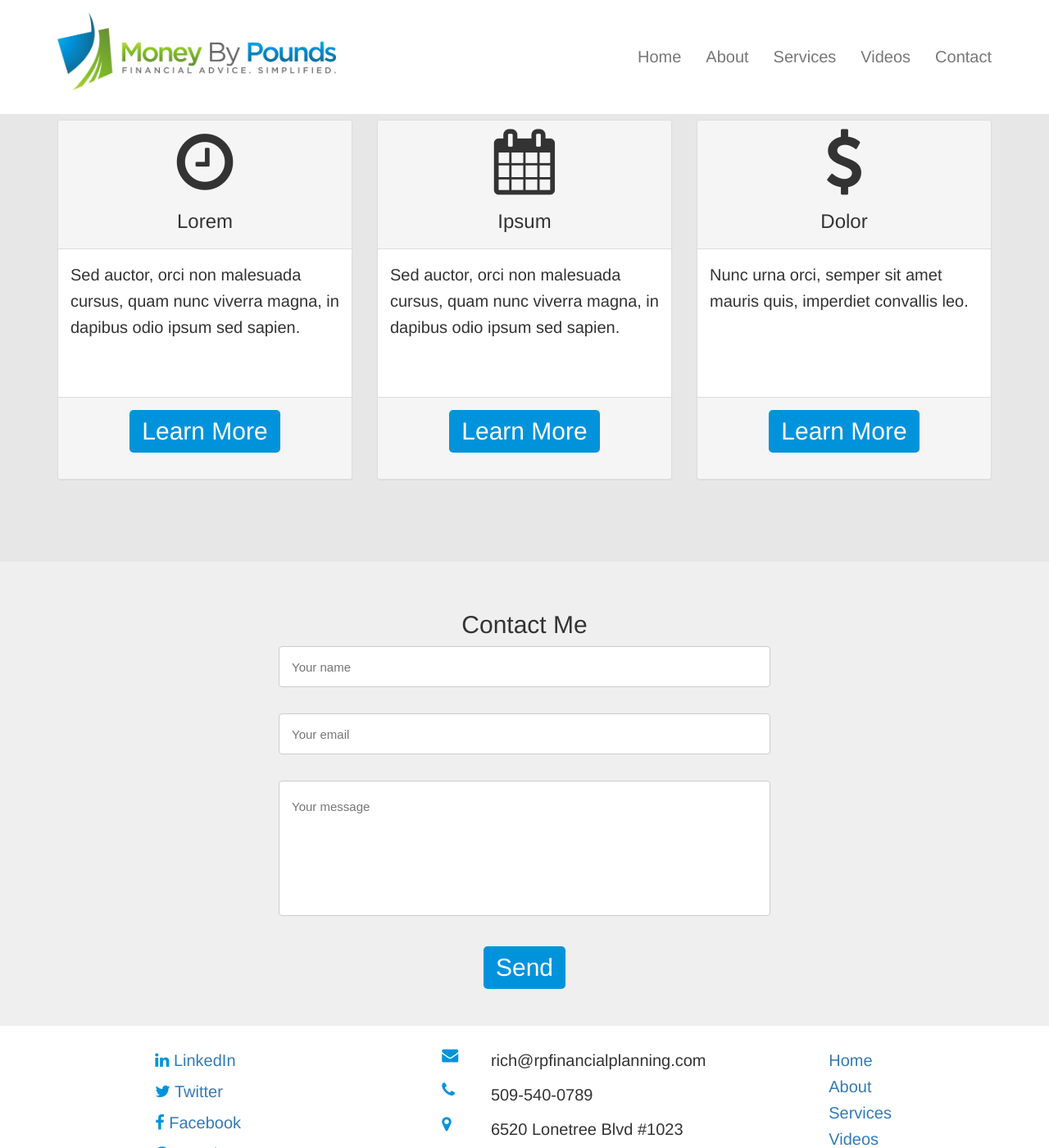
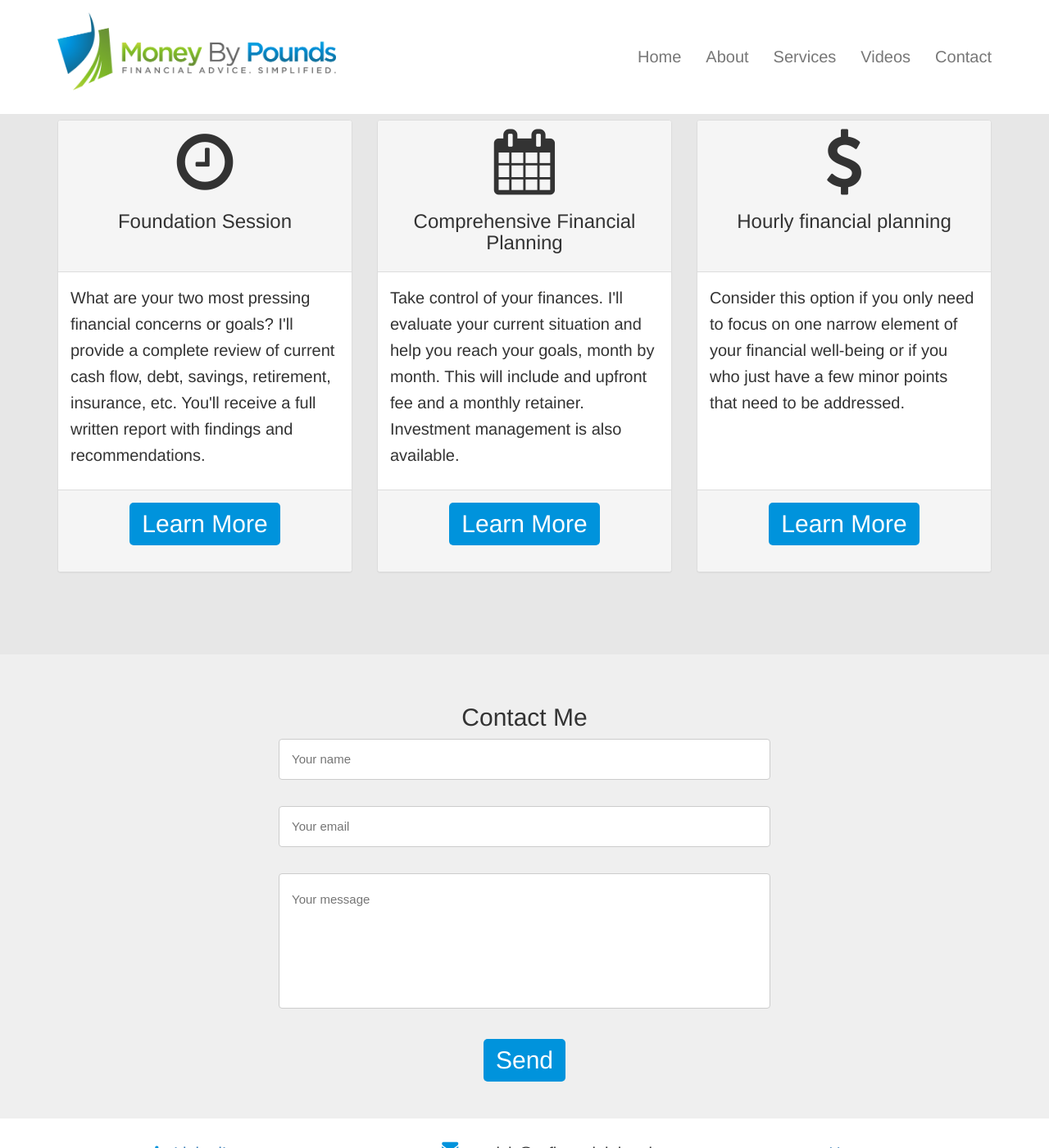
Before and after one commit to MoneyByPounds/MoneyByPounds.github.io, a Jekyll site: the page built from index.html, in a window 1280 px wide and 1400 px high, scrolled down 2445 px. Shown: the whole window at 82% size. Built offline with Jekyll 4.4.1, drawn with Linux system fonts in a browser that asks for light colours.

Commit message:
homepage has service info

```diff
--- a/assets/css/_body.scss
+++ b/assets/css/_body.scss
@@ -64,7 +64,11 @@ form {
 }
 
 .panel-body {
-  min-height: 9em;
+  min-height: 265px;
+}
+
+.panel-heading {
+  min-height: 185px;
 }
 
 .panel-footer {
--- a/index.html
+++ b/index.html
@@ -185,12 +185,13 @@ title: Homepage
           <div class="panel panel-default panel-summary">
             <div class="panel-heading text-center">
               <i class="fa fa-clock-o fa-4x"></i>
-              <h3>Lorem</h3>
+              <h3>Foundation Session</h3>
             </div>
             <div class="panel-body">
               <p>
-                Sed auctor, orci non malesuada cursus, quam nunc viverra
-                magna, in dapibus odio ipsum sed sapien.
+                What are your two most pressing financial concerns or goals?
+                I'll provide a complete review of current cash flow, debt, savings, retirement, insurance, etc.
+                 You'll receive a full written report with findings and recommendations.
               </p>
             </div>
             <div class="panel-footer text-center">
@@ -206,12 +207,15 @@ title: Homepage
           <div class="panel panel-default panel-summary">
             <div class="panel-heading text-center">
               <i class="fa fa-calendar fa-4x"></i>
-              <h3>Ipsum</h3>
+              <h3>
+                 Comprehensive Financial Planning
+              </h3>
             </div>
             <div class="panel-body">
               <p>
-                Sed auctor, orci non malesuada cursus, quam nunc viverra
-                magna, in dapibus odio ipsum sed sapien.
+                 Take control of your finances.  I'll evaluate your current situation and help you reach your goals, month by month.
+
+                 This will include and upfront fee and a monthly retainer. Investment management is also available.
               </p>
             </div>
             <div class="panel-footer text-center">
@@ -227,11 +231,13 @@ title: Homepage
           <div class="panel panel-default panel-summary">
             <div class="panel-heading text-center">
               <i class="fa fa-usd fa-4x"></i>
-              <h3>Dolor</h3>
+              <h3>
+                Hourly financial planning
+              </h3>
             </div>
             <div class="panel-body">
               <p>
-                Nunc urna orci, semper sit amet mauris quis, imperdiet convallis leo.
+                Consider this option if you only need to focus on one narrow element of your financial well-being or if you who just have a few minor points that need to be addressed.
               </p>
             </div>
             <div class="panel-footer text-center">
```
